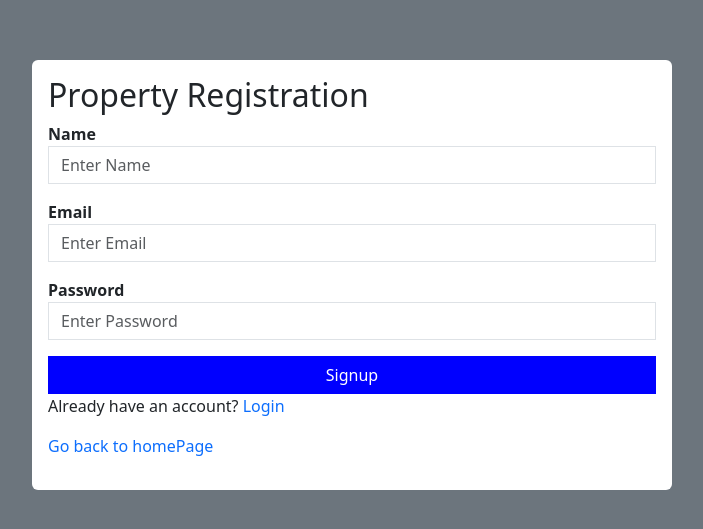
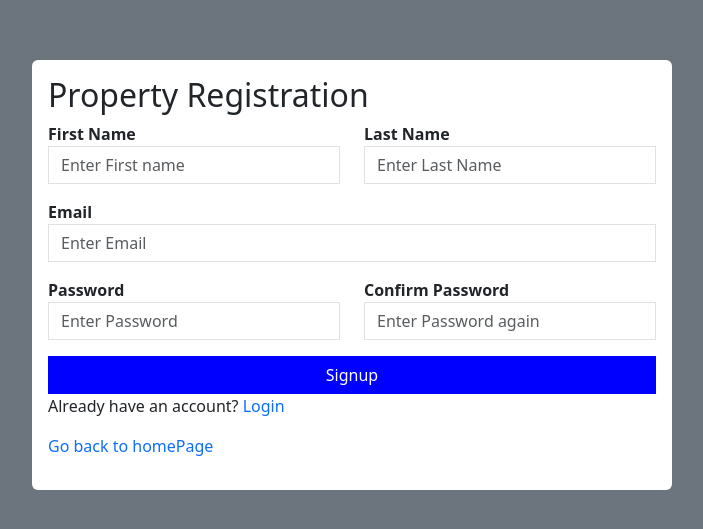
Before and after one commit to iamLeb/credisys-frontEnd, a React (Create React App) app: page /property-management/register in a window 1280 px wide. Shown: the part 125-654 px from the top of the page, without its empty margins (288-991 px from the left). Built offline with nearby package versions, Linux system fonts and the light colour scheme.

Commit message:
working on authentications

```diff
--- a/package.json
+++ b/package.json
@@ -10,6 +10,7 @@
     "bootstrap": "^5.3.2",
     "react": "^18.2.0",
     "react-dom": "^18.2.0",
+    "react-hot-toast": "^2.4.1",
     "react-router-dom": "^6.21.1",
     "react-scripts": "5.0.1",
     "web-vitals": "^2.1.4"
--- a/src/App.js
+++ b/src/App.js
@@ -1,13 +1,17 @@
-import {BrowserRouter, Route, Routes} from "react-router-dom";
+import {Routes, Route} from "react-router-dom";
 import Home from "./pages/Home";
 import TenantRegistration from "./pages/auth/TenantRegistration";
 import Login from "./pages/auth/Login";
-import React from "react";
 import PropertyManagement from "./pages/auth/PropertyManagement";
+import { Toaster } from 'react-hot-toast';
+import axios from "axios";
 
+axios.defaults.baseURL = '//localhost:3000';
+axios.defaults.withCredentials = true;
 function App() {
   return (
-      <BrowserRouter>
+      <>
+          <Toaster position={'bottom-right'} toastOptions={{duration: 2000}} />
           <Routes>
               {/*<Route path="/" element={<App />}>*/}
               <Route index path="/" element={<Home />} />/>
@@ -16,7 +20,8 @@ function App() {
               <Route path="/login" element={<Login />} />/>
               {/*</Route>*/}
           </Routes>
-      </BrowserRouter>
+      </>
+
   );
 }
 
--- a/src/index.js
+++ b/src/index.js
@@ -3,12 +3,15 @@ import ReactDOM from 'react-dom/client';
 import reportWebVitals from './reportWebVitals';
 import App from "./App";
 import 'bootstrap/dist/css/bootstrap.min.css';
+import { BrowserRouter as Router } from "react-router-dom";
 
 
 const root = ReactDOM.createRoot(document.getElementById('root'));
 root.render(
     <React.StrictMode>
-        <App />
+        <Router>
+            <App />
+        </Router>
     </React.StrictMode>,
 );
 
--- a/src/pages/Home.js
+++ b/src/pages/Home.js
@@ -1,6 +1,5 @@
 import React from 'react';
 import {Link} from "react-router-dom";
-import Input from "../components/Input";
 import Button from "../components/Button";
 
 function Home() {
--- a/src/pages/auth/Login.js
+++ b/src/pages/auth/Login.js
@@ -1,18 +1,33 @@
-import { useState } from "react";
+import {useState} from "react";
 import Button from "../../components/Button";
-import {Link} from "react-router-dom";
+import {Link, useNavigate} from "react-router-dom";
 import Input from "../../components/Input";
+import axios from "axios";
+import toast from "react-hot-toast";
 
 export default function Login() {
     const [email, setEmail] = useState('');
     const [password, setPassword] = useState('');
 
+    const navigate = useNavigate();
+
     const handleForm = (e) => {
         e.preventDefault();
-        console.log('Form submitted')
+        try {
+            axios.post('/api/login', {email, password})
+                .then(res => {
+                    const error = res.data.error;
+                    if (error) {
+                        toast.error(error);
+                    } else {
+                        console.log(res)
+                    }
+                })
+                .catch(err => console.log(err));
+        } catch (e) {
+            console.log(e);
+        }
 
-        setEmail('');
-        setPassword('');
     }
     return (
         <>
--- a/src/pages/auth/PropertyManagement.js
+++ b/src/pages/auth/PropertyManagement.js
@@ -5,15 +5,17 @@ import {Link} from "react-router-dom";
 import axios from "axios";
 
 export default function PropertyManagement() {
-    const [name, setName] = useState('');
+    const [firstName, setFirstName] = useState('');
+    const [lastName, setLastName] = useState('');
     const [email, setEmail] = useState('');
     const [password, setPassword] = useState('');
 
 
     const handleForm = (e) => {
         e.preventDefault();
+        const data = {firstName, lastName, email, password}
 
-        axios.post('//localhost:3000/api/tenant', {firstName: name, lastName: email})
+        axios.post('//localhost:3000/api/tenant', data)
             .then(response => console.log(response))
             .catch(err => console.log(err));
     }
@@ -23,18 +25,36 @@ export default function PropertyManagement() {
                 <div className="bg-white p-3 rounded w-50">
                     <h2>Property Registration</h2>
                     <form onSubmit={handleForm}>
+                        <div className="row">
+                            <div className="col-md-6">
                                 <Input
-                            value={name}
-                            label="Name"
+                                    value={firstName}
+                                    label="First Name"
                                     type="text"
-                            placeholder="Enter Name"
-                            name="name"
+                                    name="firstName"
+                                    placeholder='Enter First name'
                                     className="form-control rounded-0"
                                     onChange={e => {
-                                setName(e.target.value)
+                                        setFirstName(e.target.value)
                                     }}
                                 />
+                            </div>
 
+                            <div className="col-md-6">
+                                <Input
+                                    value={lastName}
+                                    label="Last Name"
+                                    type="text"
+                                    name="lastname"
+                                    placeholder='Enter Last Name'
+                                    className="form-control rounded-0"
+                                    onChange={e => {
+                                        setLastName(e.target.value)
+                                    }}
+                                />
+                            </div>
+
+                            <div className="col-md-12">
                                 <Input
                                     value={email}
                                     label="Email"
@@ -46,7 +66,9 @@ export default function PropertyManagement() {
                                         setEmail(e.target.value)
                                     }}
                                 />
+                            </div>
 
+                            <div className="col-md-6">
                                 <Input
                                     value={password}
                                     label="Password"
@@ -58,9 +80,25 @@ export default function PropertyManagement() {
                                         setPassword(e.target.value)
                                     }}
                                 />
+                            </div>
+                            <div className="col-md-6">
+                                <Input
+                                    value={password}
+                                    label="Confirm Password"
+                                    type="password"
+                                    placeholder="Enter Password again"
+                                    name="passwordConfirm"
+                                    className="form-control rounded-0"
+                                    onChange={e => {
+                                        setPassword(e.target.value)
+                                    }}
+                                />
+                            </div>
+                        </div>
                         <Button text="Signup" color={'blue'}/>
-                        <p>Already have an account? <Link style={{textDecoration: "none"}} to={'/login'}>Login</Link></p>
-                        <p><Link style={{ textDecoration: "none"}} to={'/'}>Go back to homePage</Link></p>
+                        <p>Already have an account? <Link style={{textDecoration: "none"}} to={'/login'}>Login</Link>
+                        </p>
+                        <p><Link style={{textDecoration: "none"}} to={'/'}>Go back to homePage</Link></p>
                     </form>
                 </div>
             </div>
--- a/src/pages/auth/TenantRegistration.js
+++ b/src/pages/auth/TenantRegistration.js
@@ -1,19 +1,34 @@
 import { useState } from "react";
 import Button from "../../components/Button";
 import Input from "../../components/Input";
-import {Link} from "react-router-dom";
+import {Link, useNavigate} from "react-router-dom";
 import axios from "axios";
+import toast from 'react-hot-toast';
+
 
 export default function TenantRegistration() {
-    const [name, setName] = useState('');
+    const [firstName, setFirstName] = useState('');
+    const [lastName, setLastName] = useState('');
     const [email, setEmail] = useState('');
     const [password, setPassword] = useState('');
+    const [passwordConfirm, setPasswordConfirm] = useState('');
 
-    const handleForm = (e) => {
+    const navigate = useNavigate();
+
+    const handleForm = async e => {
         e.preventDefault();
+        const datas = {firstName, lastName, email, password, passwordConfirm}
 
-        axios.post('//localhost:3000/api/tenant', {firstName: name, lastName: email})
-            .then(response => console.log(response))
+        await axios.post('/api/tenant', datas)
+            .then(result => {
+                const error = result.data.error;
+                if (error) {
+                    toast.error(error);
+                } else {
+                    toast.success("Account created successfully!");
+                    navigate('/login');
+                }
+            })
             .catch(err => console.log(err));
     }
     return (
@@ -25,26 +40,26 @@ export default function TenantRegistration() {
                         <div className="row">
                             <div className="col-md-6">
                                 <Input
-                                    value={name}
+                                    value={firstName}
                                     label="First Name"
                                     type="text"
-                                    name="firstname"
+                                    name="firstName"
                                     className="form-control rounded-0"
                                     onChange={e => {
-                                        setName(e.target.value)
+                                        setFirstName(e.target.value)
                                     }}
                                 />
                             </div>
 
                             <div className="col-md-6">
                                 <Input
-                                    value={name}
+                                    value={lastName}
                                     label="Last Name"
                                     type="text"
-                                    name="lastname"
+                                    name="lastName"
                                     className="form-control rounded-0"
                                     onChange={e => {
-                                        setName(e.target.value)
+                                        setLastName(e.target.value)
                                     }}
                                 />
                             </div>
@@ -78,14 +93,14 @@ export default function TenantRegistration() {
                             </div>
                             <div className="col-md-6">
                                 <Input
-                                    value={password}
+                                    value={passwordConfirm}
                                     label="Confirm Password"
                                     type="password"
                                     placeholder="Enter Password again"
                                     name="passwordConfirm"
                                     className="form-control rounded-0"
                                     onChange={e => {
-                                        setPassword(e.target.value)
+                                        setPasswordConfirm(e.target.value)
                                     }}
                                 />
                             </div>
```
Also changed, not shown: src/components/Navbar.jsx (added, +11 -0 lines), src/reportWebVitals.js (line endings or trailing spaces), 1 other file (tests, documents, lock files or other folders). Lines whose indentation alone changed are shown as unchanged.
